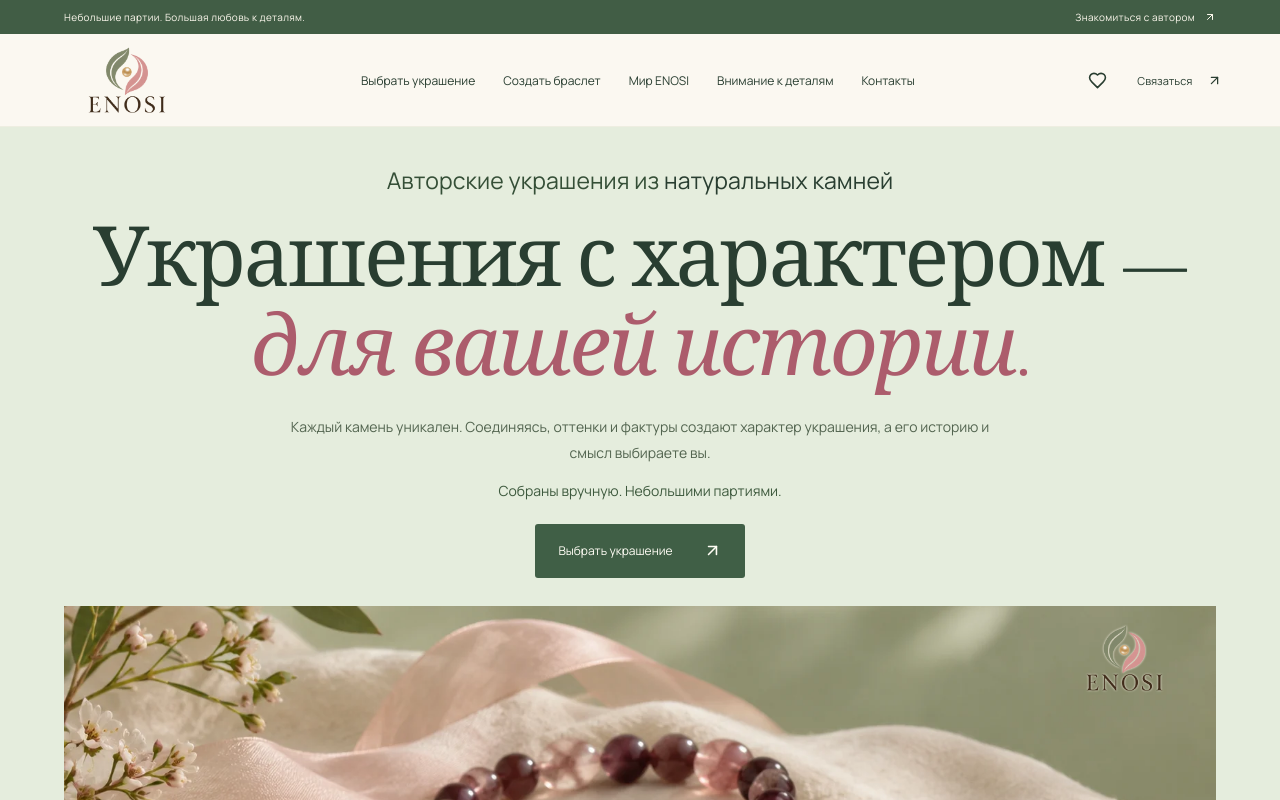
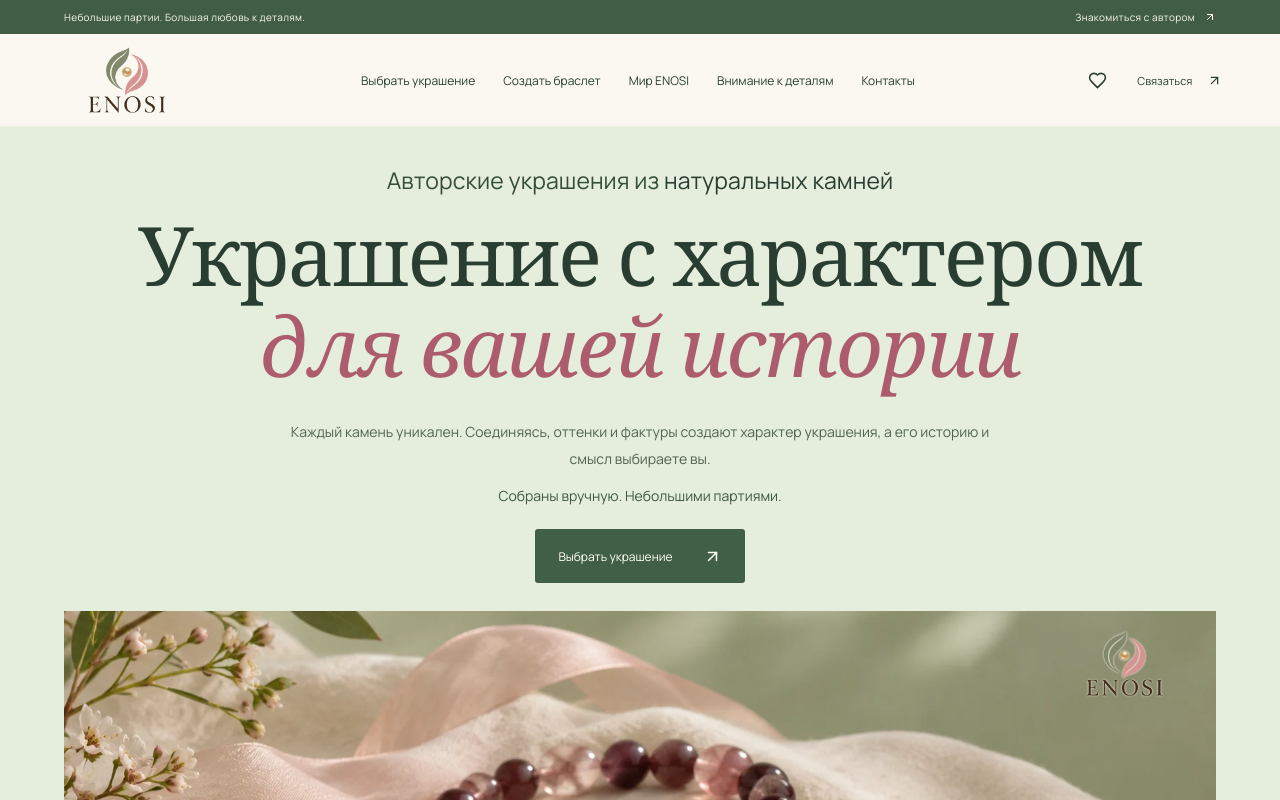
Before and after one commit to ekanbelyakova88-ctrl/enosi-website, a React (Vite) app: page / in a window 1280 px wide. Shown: the top 800 px of the page. Built offline with nearby package versions, Linux system fonts and the light colour scheme.

Commit message:
Set homepage headline in two lines

```diff
--- a/src/main.jsx
+++ b/src/main.jsx
@@ -396,7 +396,7 @@ function App() {
               </span>
             </p>
             <h1 id="hero-title">
-              Украшения с характером — <em>для вашей истории.</em>
+              <span className="hero-heading-line">Украшение с характером</span><em className="hero-heading-line">для вашей истории</em>
             </h1>
             <p>
               Каждый камень уникален. Соединяясь, оттенки и фактуры создают характер украшения, а его историю и смысл выбираете вы.
--- a/src/styles.css
+++ b/src/styles.css
@@ -3230,3 +3230,6 @@ svg {
 @media(max-width:700px) { .gift-section { grid-template-columns:1fr; } }
 /* Let the longer headline wrap naturally on narrow screens. */
 .hero h1 em { white-space: normal; }
+/* Two intentional headline lines, scaled to fit narrow screens. */
+.hero h1 { font-size: clamp(26px, 8.4vw, 82px); letter-spacing: -0.025em; line-height: 1.12; }
+.hero h1 .hero-heading-line { display: block; white-space: nowrap; }
```
Also changed, not shown: 1 other file (tests, documents, lock files or other folders).
